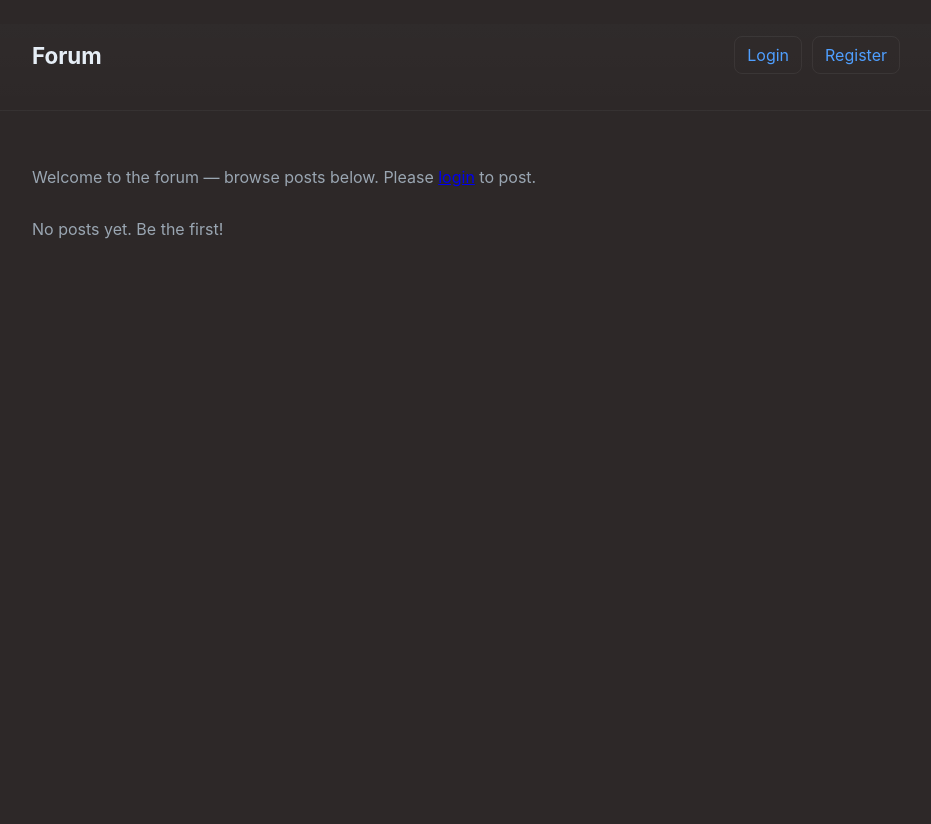
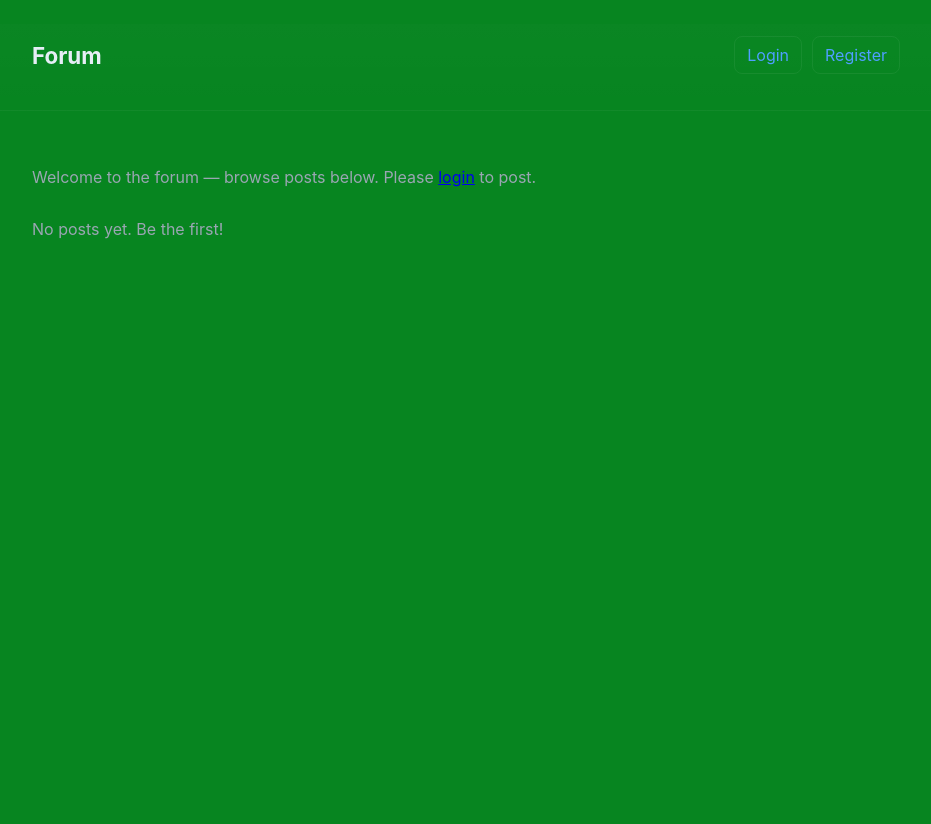
Before and after one commit to BlazJe/simpleForumDocker, a Flask app: page / in a window 1280 px wide. Shown: the whole page, without its empty margins (174-1105 px from the left). Run offline with Flask 3, Linux system fonts and the light colour scheme; data that the repository does not hold is empty.

Commit message:
new background

```diff
--- a/static/style.css
+++ b/static/style.css
@@ -2,7 +2,7 @@
   Dark theme variables
 */
 :root {
-  --bg: #2d2828;
+  --bg: #078520;
   --card: #0f1720;
   --muted: #9aa6b2;
   --text: #e6eef6;
```
